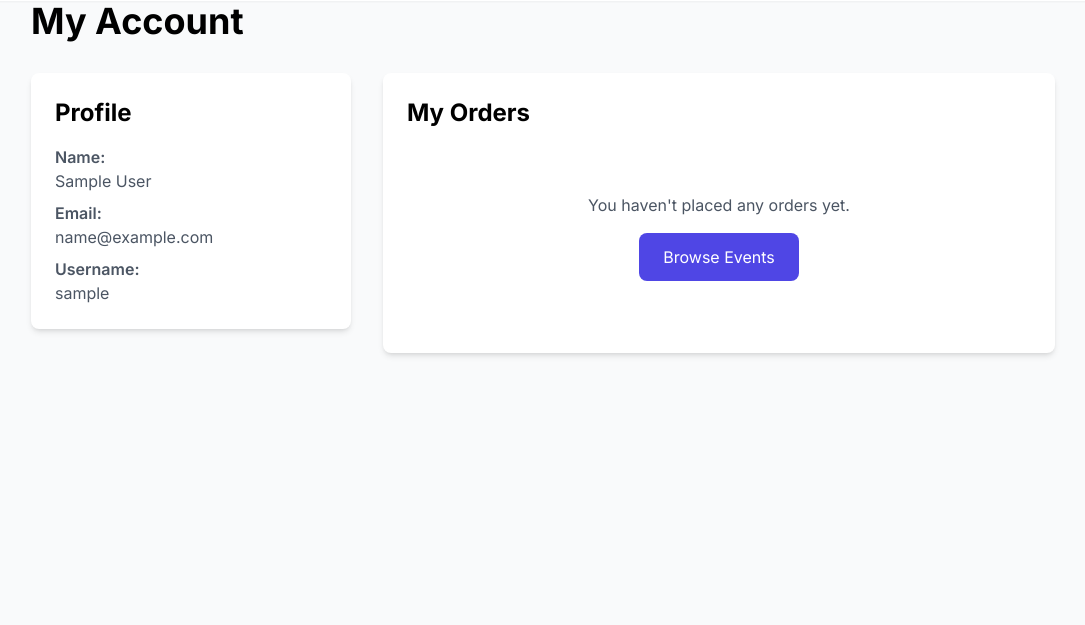
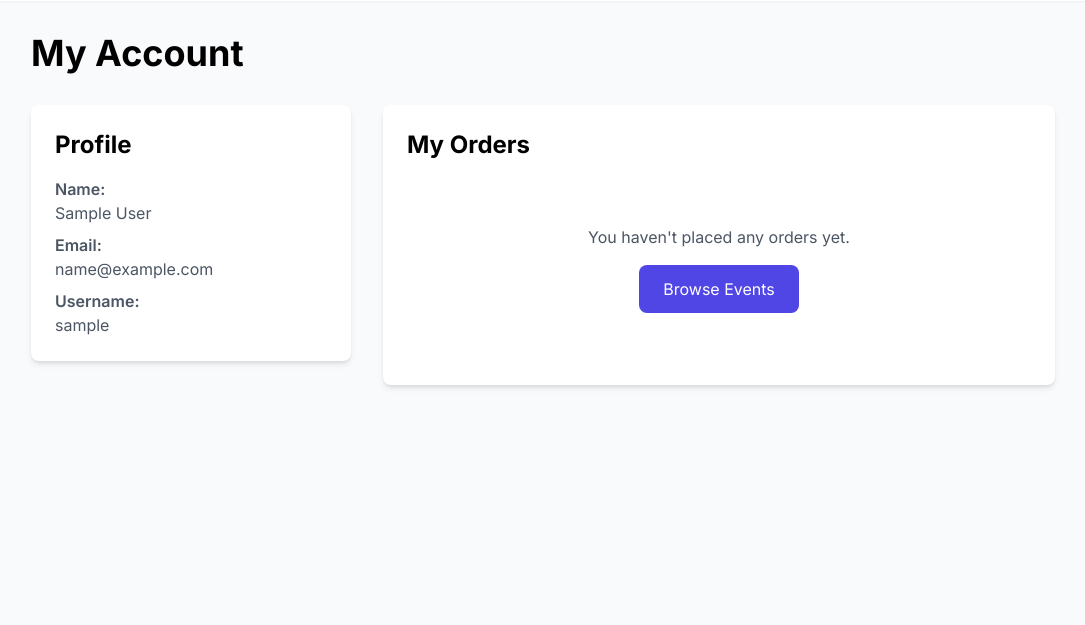
Before and after one commit to brandonlea/Ticketify, a Django app: page /accounts/profile/ in a window 1280 px wide. Shown: the part 79-704 px from the top of the page, without its empty margins (97-1182 px from the left). Run offline with Django 5.2, Linux system fonts and the light colour scheme; the visitor is signed in with stand-in values (Sample User, id 1); data that the repository does not hold is empty; style sheets or scripts are compiled from the project's sources.

Commit message:
Add top padding to main content area

```diff
--- a/templates/base.html
+++ b/templates/base.html
@@ -94,7 +94,7 @@
     </div>
     {% endif %}
 
-    <main>
+    <main class="pt-8">
         {% block content %}{% endblock %}
     </main>
 
```
